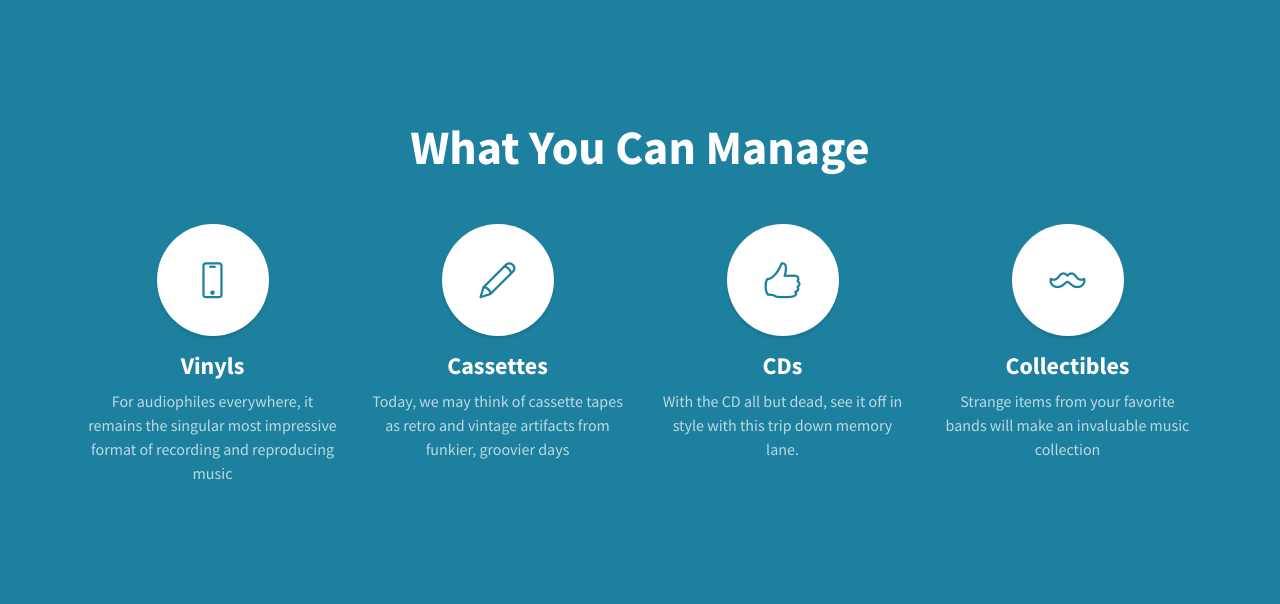
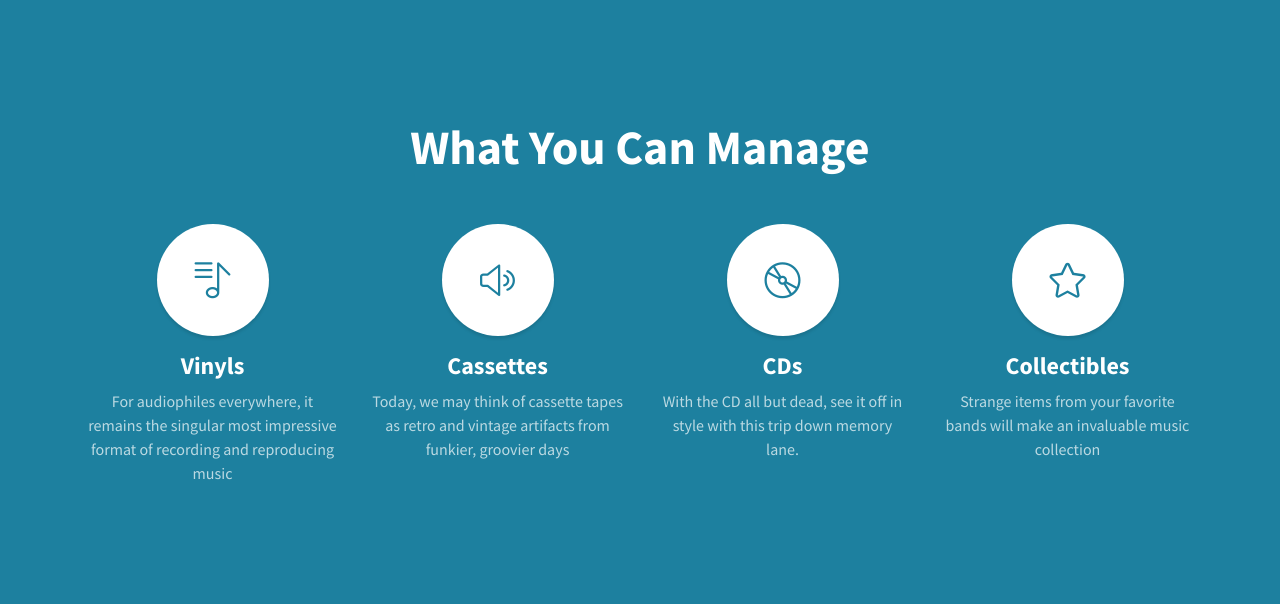
Before and after one commit to charlitoro/php-nginx-container, a PHP site: page / in a window 1280 px wide. Shown: the part 1204-1808 px from the top of the page. Run offline with PHP 8.4, Linux system fonts and the light colour scheme.

Commit message:
navigation menu icons

```diff
--- a/src/components/navigation.php
+++ b/src/components/navigation.php
@@ -9,16 +9,13 @@
                 <a class='js-scroll-trigger' href='#page-top'>Start Bootstrap</a>
             </li>
             <li class='sidebar-nav-item'>
-                <a class='js-scroll-trigger' href='#page-top'>Home</a>
+                <a class='js-scroll-trigger' href='#page-top'> <i class='icon-home'></i>  Home</a>
             </li>
             <li class='sidebar-nav-item'>
-                <a class='js-scroll-trigger' href='#about'>About</a>
+                <a class='js-scroll-trigger' href='#about'> <i class='icon-info'></i> About</a>
             </li>
             <li class='sidebar-nav-item'>
-                <a class='js-scroll-trigger' href='#services'>Services</a>
-            </li>
-            <li class='sidebar-nav-item'>
-                <a class='js-scroll-trigger' href='#contact'>Contact</a>
+                <a class='js-scroll-trigger' href='#services'> <i class='icon-music-tone'></i> Services</a>
             </li>
             </ul>
         </nav>
--- a/src/index.php
+++ b/src/index.php
@@ -70,7 +70,7 @@
       <div class="row">
         <div class="col-lg-3 col-md-6 mb-5 mb-lg-0">
           <span class="service-icon rounded-circle mx-auto mb-3">
-            <i class="icon-screen-smartphone"></i>
+            <i class="icon-playlist"></i>
           </span>
           <h4>
             <strong>Vinyls</strong>
@@ -79,7 +79,7 @@
         </div>
         <div class="col-lg-3 col-md-6 mb-5 mb-lg-0">
           <span class="service-icon rounded-circle mx-auto mb-3">
-            <i class="icon-pencil"></i>
+            <i class="icon-volume-2"></i>
           </span>
           <h4>
             <strong>Cassettes</strong>
@@ -88,7 +88,7 @@
         </div>
         <div class="col-lg-3 col-md-6 mb-5 mb-md-0">
           <span class="service-icon rounded-circle mx-auto mb-3">
-            <i class="icon-like"></i>
+            <i class="icon-disc"></i>
           </span>
           <h4>
             <strong>CDs</strong>
@@ -97,7 +97,7 @@
         </div>
         <div class="col-lg-3 col-md-6">
           <span class="service-icon rounded-circle mx-auto mb-3">
-            <i class="icon-mustache"></i>
+            <i class="icon-star"></i>
           </span>
           <h4>
             <strong>Collectibles</strong>
```
